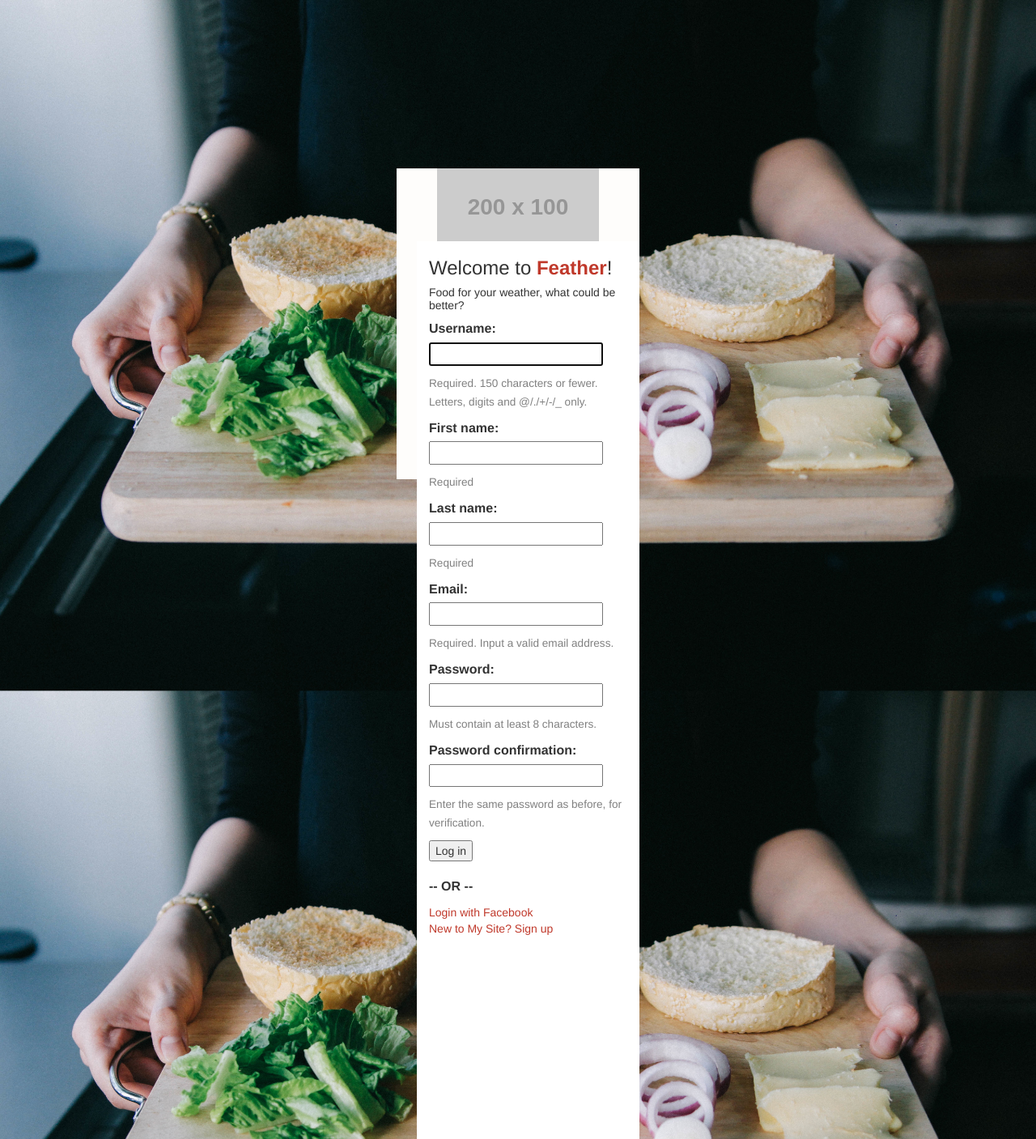
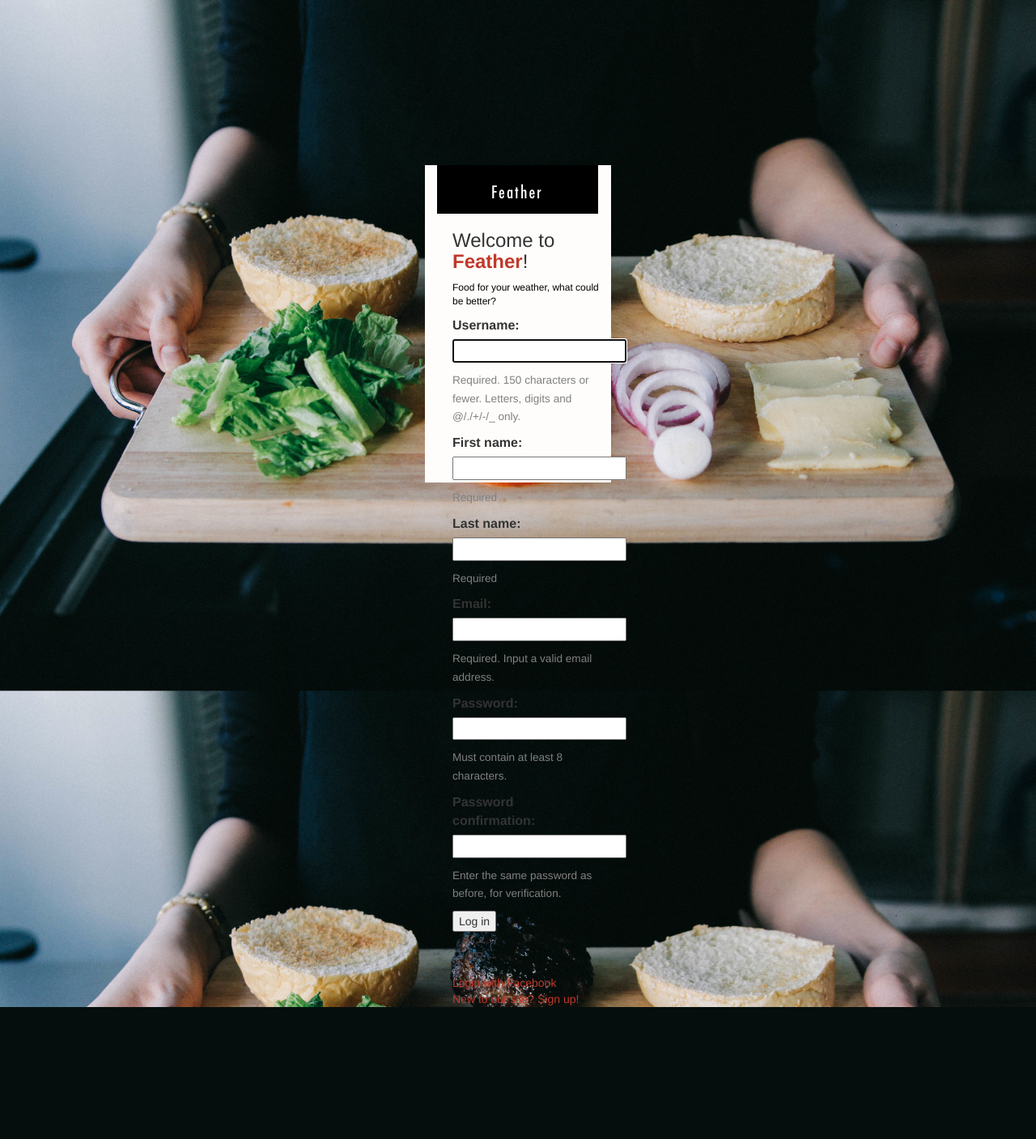
Before and after one commit to nikig04/CS411, a Django app: template Django/FoodWeatherAPI/templates/login.html in a window 1280 px wide. Shown: the whole page at 81% size. After the commit the page ends 1244 px from the top, so only its background shows below. Run offline with Django 3.2, Linux system fonts and the light colour scheme; the template is opened without the code that fills it: values that come from a table or form of the project are taken from there, others are empty; grey boxes labelled with a size stand in for pictures from a placeholder-image service; some libraries are stand-ins or nearby versions.

Commit message:
fixed fonts and container in login.html

```diff
--- a/Django/FoodWeatherAPI/FoodAPI/static/styles/login.css
+++ b/Django/FoodWeatherAPI/FoodAPI/static/styles/login.css
@@ -98,7 +98,7 @@ body {
         height: 110px;
     }
 
-    .navbar {
+/*    .navbar {
         -webkit-box-shadow: 0 8px 6px -6px #999;
         -moz-box-shadow: 0 8px 6px -6px #999;
         box-shadow: 0 8px 6px -6px #999;
@@ -112,7 +112,7 @@ body {
         font-weight: 600 !important;
         margin-top: 10px;
         font-size: 20px;
-    }
+    }*/
 
     #overlay{
     position: absolute;
@@ -136,28 +136,29 @@ body {
     }
 
     .Absolute-Center.is-Responsive {
-      /*width: 100%; */
-      height: 48%;
+      width: 18%;
+      height: 49%;
       min-width: 100px;
       max-width: 300px;
-      /*padding: 15px;*/
+      /*padding-top: 20px;*/
     }
 
     #logo-container{
       margin: auto;
       /*margin-bottom: 10px;*/
       width:200px;
-      height:90px;
-      background-image:url('http://placehold.it/200x100/000000/ffffff/&text=Feather');
+      height:60px;
+      background-image:url('/static/styles/img/featherLogo.png');
     }
 
-    #text-container{
+/*    #text-container{
         background-color: #FFFFFF;
         padding-bottom: 200px;
+    }*/
+
+/*    #page{ margin: 20px;
     }
-    #page{ margin: 20px;
-    }
-
+*/
     /* CSS used here will be applied after bootstrap.css */
 
     .panel-default {
--- a/Django/FoodWeatherAPI/templates/login.html
+++ b/Django/FoodWeatherAPI/templates/login.html
@@ -26,10 +26,11 @@
 	   <div class="row">
 	     <div class="Absolute-Center is-Responsive">
 	       <div id="logo-container"></div>
-	        <div class="col-sm-12 col-md-11 col-md-offset-1" style="padding-bottom: 50px; background-color: white;">
-	          <div id= "text-container">
+	        <!-- <div class="col-sm-12 col-md-11 col-md-offset-1" style="padding-bottom: 50px; background-color: white;"> -->
+	          <div class="col-sm-12 col-md-11 col-md-offset-1">
+	          <!-- <div id= "text-container"> -->
 	              <h3>Welcome to <strong style="color:#c0392b;">Feather</strong>!</h3>
-	              <h5>Food for your weather, what could be better?</h5>
+	              <p style="font-size: 12px; color: black">Food for your weather, what could be better?</p>
 	              {% if form.errors %}
 	                   <p style="color: red">Your username and password didn't match. Please try again.</p>
 	              {% endif %}
@@ -55,9 +56,9 @@
 	                  <p><strong>-- OR --</strong></p>
 	                  <a href="{% url 'social:begin' 'facebook' %}">Login with Facebook</a>
 	                  <br>
-	                  <a href="{% url 'signup' %}">New to My Site? Sign up</a>
+	                  <a href="{% url 'signup' %}">New to our site? Sign up!</a>
 	              </form>
-	     		 </div>
+	     	 <!-- </div> -->
 	     	 </div>
 	     	</div>
 	     </div>
```
Also changed, not shown: Django/FoodWeatherAPI/FoodAPI/static/styles/img/featherLogo.png (added), Django/FoodWeatherAPI/db.sqlite3.
